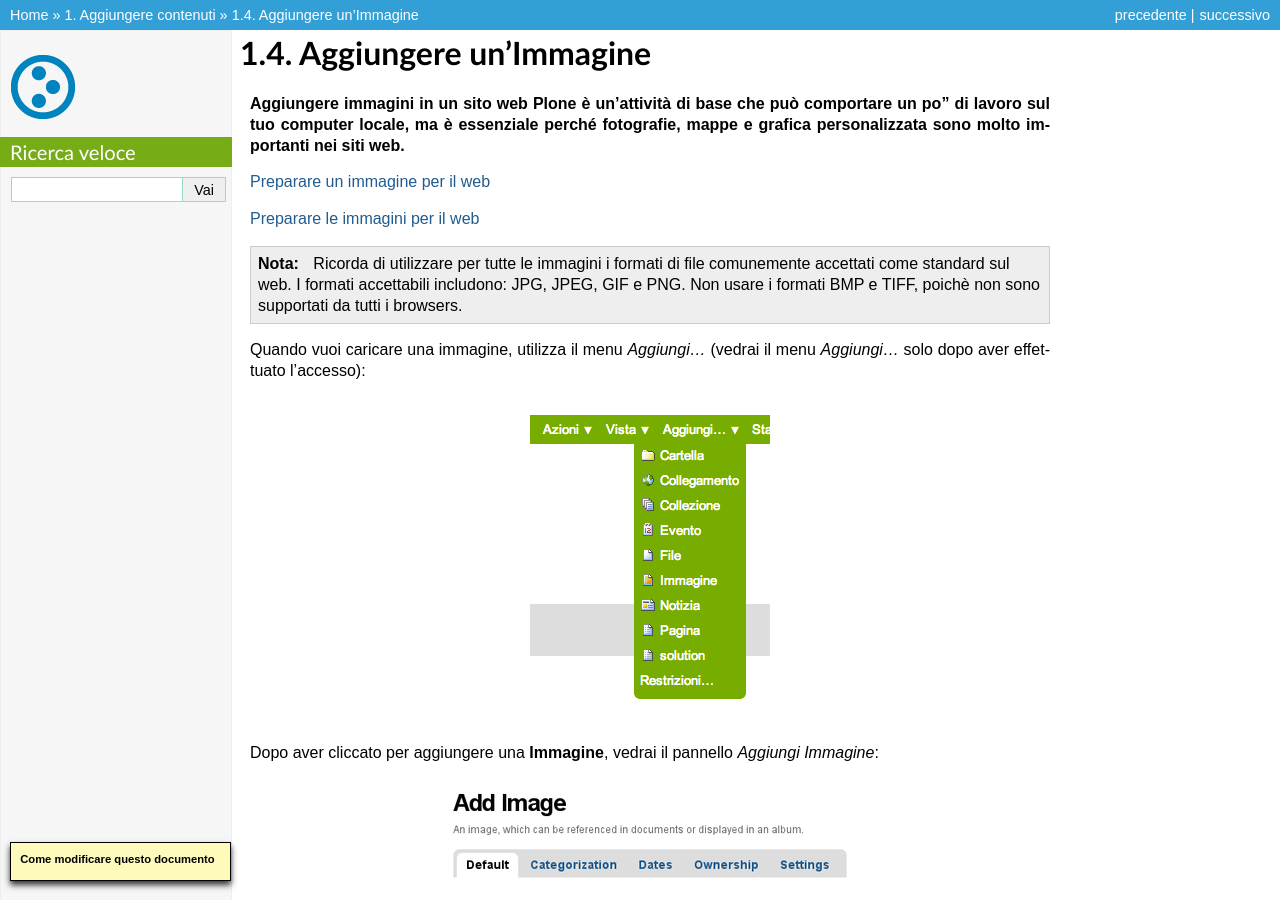
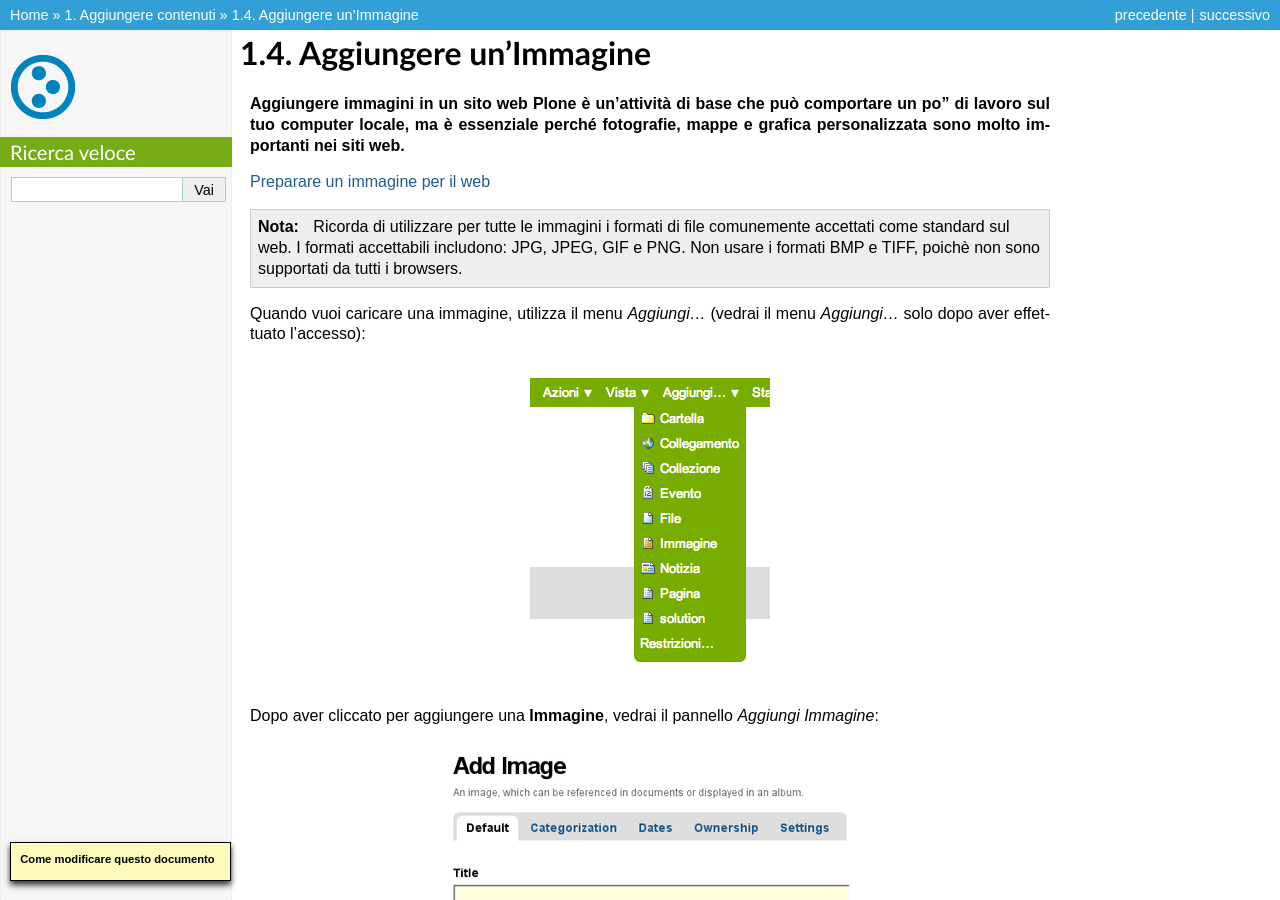
Before and after one commit to plone-it/collective.italiandocumentation, a Sphinx documentation site: the page built from source/adding-content/adding-images.rst, in a window 1280 px wide and 900 px high. Built offline with Sphinx 7.4.7, drawn with Linux system fonts in a browser that asks for light colours; pages that are not in the unit, such as notebooks, are missing from menus.

Commit message:
Update adding-images.rst

```diff
--- a/source/adding-content/adding-images.rst
+++ b/source/adding-content/adding-images.rst
@@ -8,8 +8,6 @@
 
 `Preparare un immagine per il web
 <../adding-content/preparing-images-for-the-web.html>`_
-
-:ref:`preparing-images-for-the-web`
 
 .. note::
     Ricorda di utilizzare per tutte le immagini i formati di file comunemente accettati come standard sul web.
```
